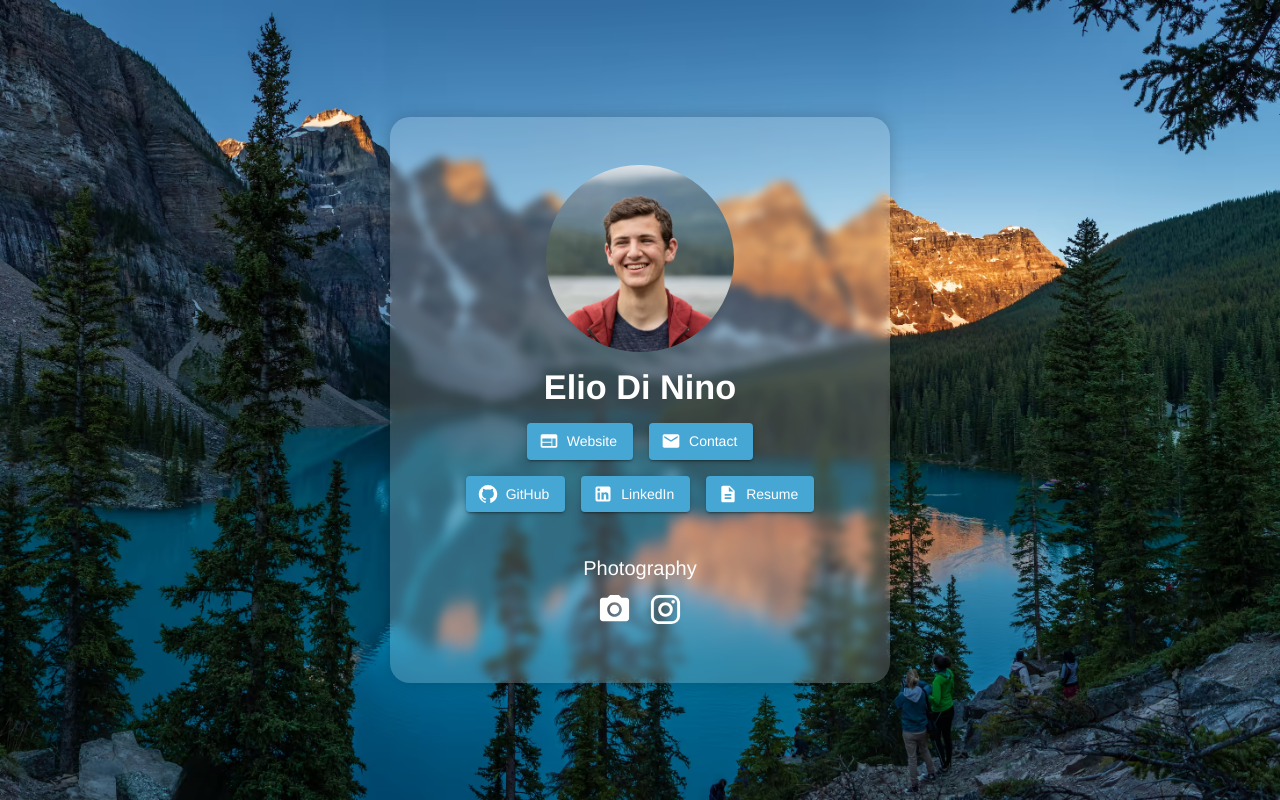
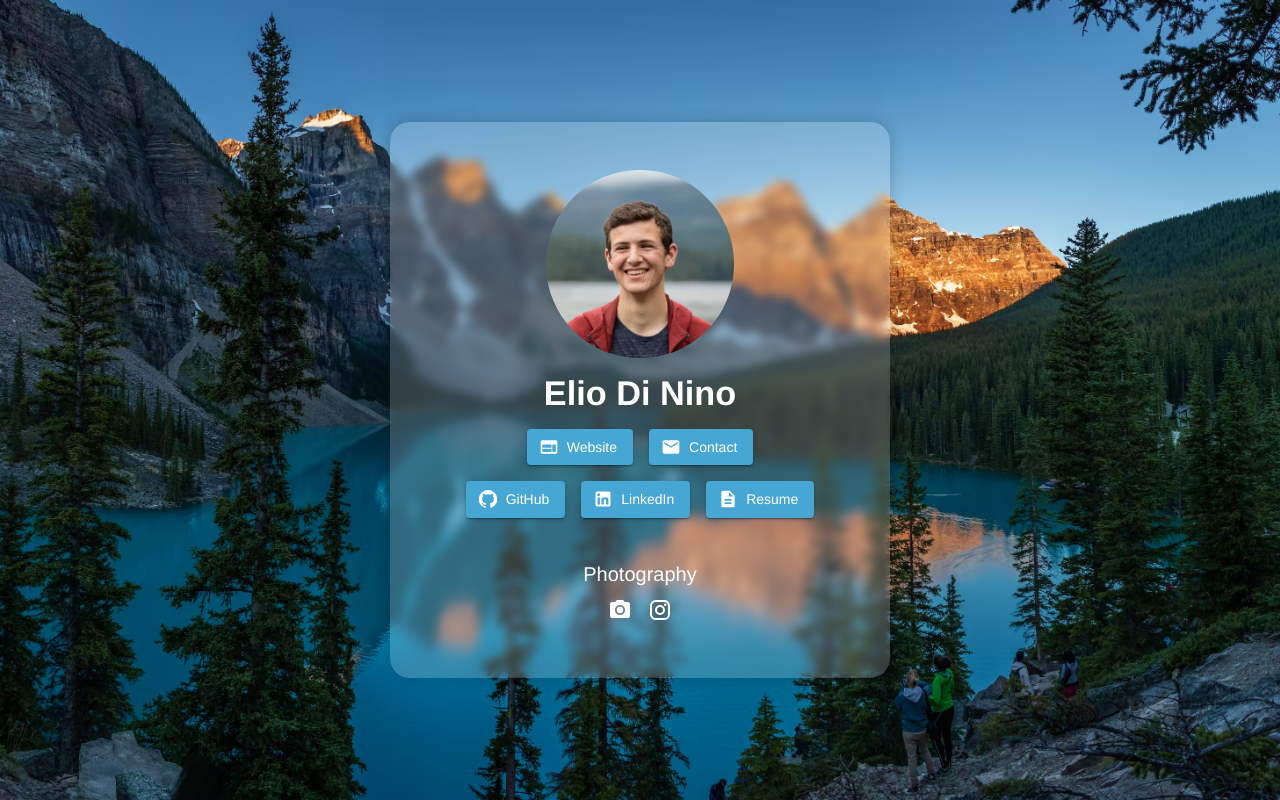
Before and after one commit to ElioDiNino/eliodinino.com, a React (Vite) app in the folder website/: page /links in a window 1280 px wide. Built offline with nearby package versions, Linux system fonts and the light colour scheme; a web font is replaced by a local one.

Commit message:
chore: make photography icons smaller

```diff
--- a/website/src/pages/LinksPage/LinksPage.tsx
+++ b/website/src/pages/LinksPage/LinksPage.tsx
@@ -130,10 +130,10 @@ const LinksPage = (props: any) => {
             Photography
           </Typography>
           <IconButton href={URLS.photography} target="_blank">
-            <PhotoCameraIcon fontSize="large" />
+            <PhotoCameraIcon fontSize="medium" />
           </IconButton>
           <IconButton href={URLS.instagram} target="_blank">
-            <InstagramIcon fontSize="large" />
+            <InstagramIcon fontSize="medium" />
           </IconButton>
         </Paper>
       </div>
```
